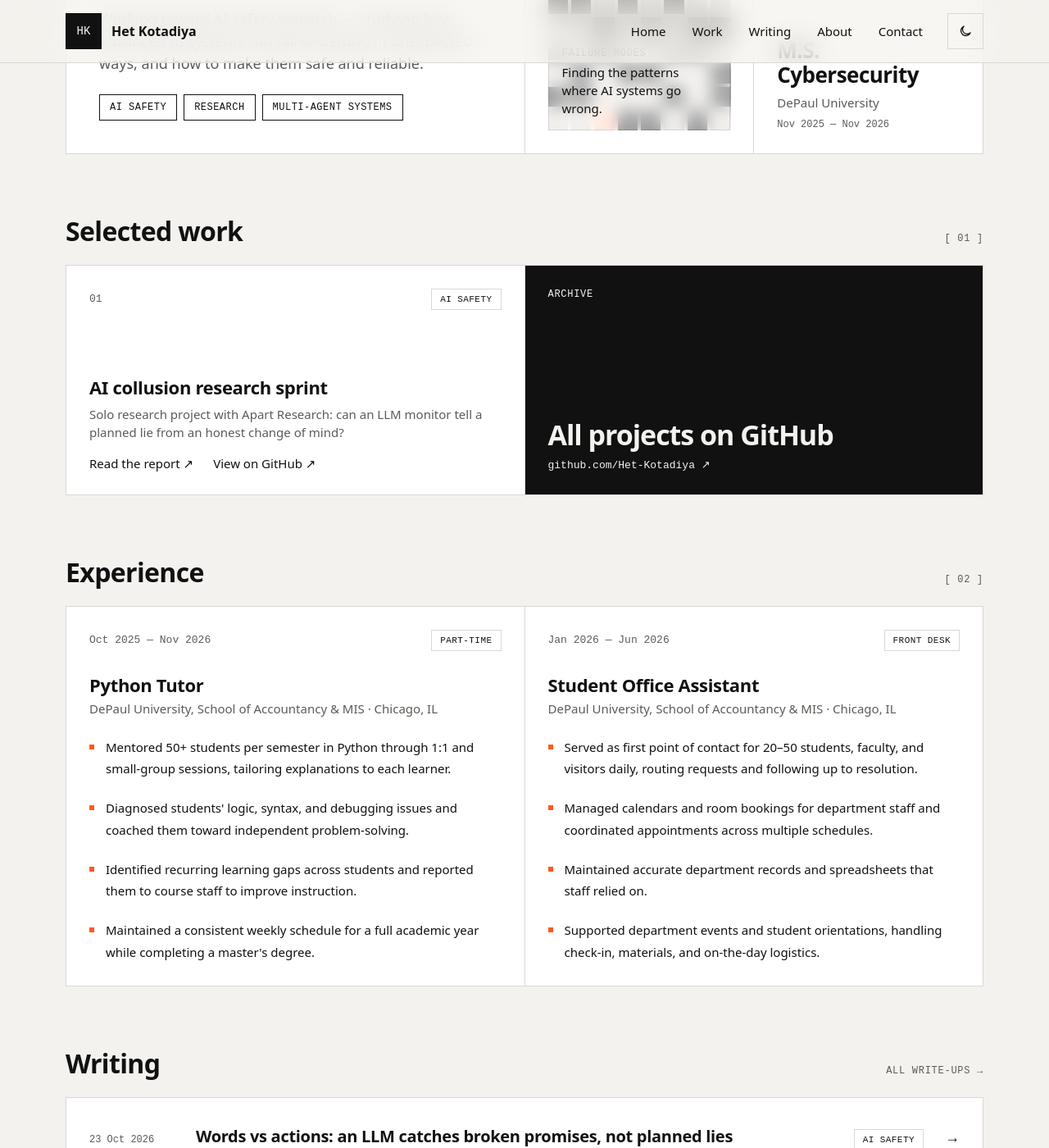
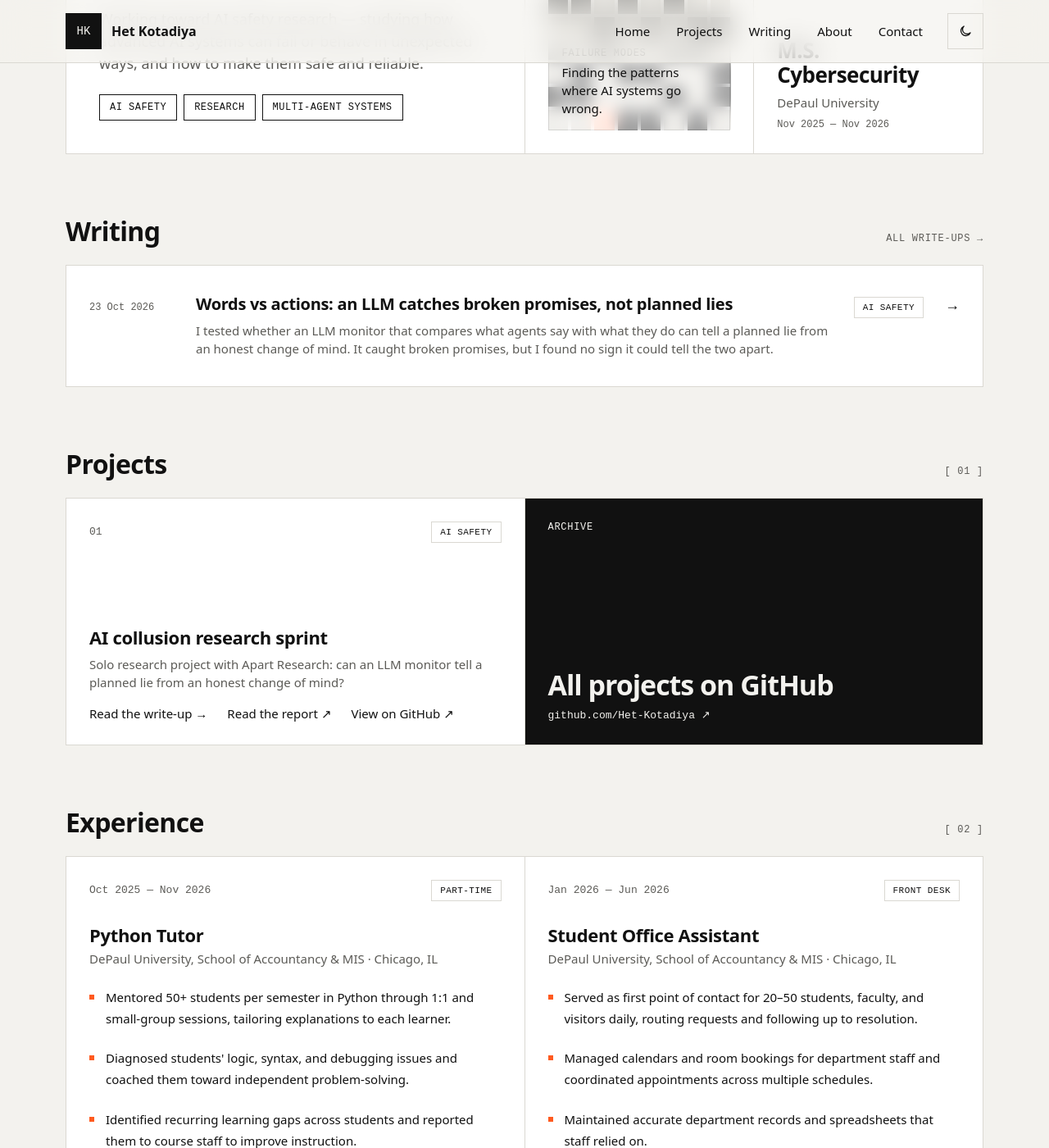
Before and after one commit to Het-Kotadiya/Het-Kotadiya.github.io, a Jekyll site: the page built from index.html, in a window 1280 px wide and 1400 px high, scrolled down 466 px. Shown: the whole window at 82% size. Built offline with Jekyll 4.4.1, drawn with Linux system fonts in a browser that asks for light colours; some of the changed text lies outside the part shown.

Commit message:
Move Writing above Projects and rename Selected work to Projects
- Home page order: Intro, Writing, Projects, Experience, About, Contact
- Menu link Work -> Projects (anchor #projects)
- Sprint card links to the write-up; Projects tiles grow with content

Co-Authored-By: Claude Opus 5.5 <noreply@anthropic.com>

```diff
--- a/_includes/header.html
+++ b/_includes/header.html
@@ -6,7 +6,7 @@
   </a>
   <nav aria-label="Main">
     <a href="{{ '/' | relative_url }}"{% if page.url == '/' %} aria-current="page"{% endif %}><span class="u">Home</span></a>
-    <a href="{{ '/#work' | relative_url }}"><span class="u">Work</span></a>
+    <a href="{{ '/#projects' | relative_url }}"><span class="u">Projects</span></a>
     <a href="{{ '/writing/' | relative_url }}"{% if page.url contains '/writing/' %} aria-current="page"{% endif %}><span class="u">Writing</span></a>
     <a href="{{ '/#about' | relative_url }}"><span class="u">About</span></a>
     <a href="{{ '/#contact' | relative_url }}"><span class="u">Contact</span></a>
--- a/index.html
+++ b/index.html
@@ -71,14 +71,43 @@
       </div>
     </section>
 
-    <!-- ===== Work ===== -->
-    <div class="section-head" id="work">
-      <h2>Selected work</h2>
+    <!-- ===== Writing (shows your 3 latest posts, or a "coming soon" card before the first one) ===== -->
+    <div class="section-head" id="writing">
+      <h2>Writing</h2>
+      <a class="mono muted more" href="/writing/"><span class="u">All write-ups</span> <span class="arr r">→</span></a>
+    </div>
+
+    <section class="bento" aria-label="Latest writing">
+      {%- if site.posts.size > 0 %}
+      <div class="tile full list-tile">
+        {% include post-list.html posts=site.posts limit=3 %}
+      </div>
+      {%- else %}
+      <a class="tile wide tall" href="/writing/">
+        <span class="mono muted">Write-ups</span>
+        <span class="stack" style="gap:10px">
+          <span class="big">Articles on AI safety research</span>
+          <span class="small muted">The first write-up is on its way.</span>
+        </span>
+      </a>
+      <a class="tile wide tall inverse" href="/writing/">
+        <span class="mono">Writing</span>
+        <span class="stack" style="gap:10px">
+          <span class="bigger">Visit the writing page</span>
+          <span class="mono" style="text-transform:none;letter-spacing:0;font-size:13px">hetkotadiya.com/writing <span class="arr r">→</span></span>
+        </span>
+      </a>
+      {%- endif %}
+    </section>
+
+    <!-- ===== Projects ===== -->
+    <div class="section-head" id="projects">
+      <h2>Projects</h2>
       <span class="mono muted">[ 01 ]</span>
     </div>
 
-    <section class="bento" aria-label="Selected work">
-      <article class="tile wide wq card">
+    <section class="bento" aria-label="Projects">
+      <article class="tile wide tall card">
         <div class="card-top">
           <span class="num">01</span>
           <span class="tag">AI Safety</span>
@@ -87,13 +116,14 @@
           <h3>AI collusion research sprint</h3>
           <p class="small muted">Solo research project with Apart Research: can an LLM monitor tell a planned lie from an honest change of mind?</p>
           <div style="display:flex;flex-wrap:wrap;gap:4px 24px">
+            <a class="link" href="/writing/words-vs-actions/"><span class="u">Read the write-up</span> <span class="arr r">→</span></a>
             <a class="link" href="https://apartresearch.com/sprints/projects/words-vs-actions-an-llm-catches-broken-promises-not-planned-lies-s2hc" target="_blank" rel="noopener noreferrer"><span class="u">Read the report</span> <span class="arr ne">↗</span></a>
             <a class="link" href="https://github.com/Het-Kotadiya/lie-or-change-of-mind" target="_blank" rel="noopener noreferrer"><span class="u">View on GitHub</span> <span class="arr ne">↗</span></a>
           </div>
         </div>
       </article>
 
-      <a class="tile wide wq inverse" href="https://github.com/Het-Kotadiya" target="_blank" rel="noopener noreferrer">
+      <a class="tile wide tall inverse" href="https://github.com/Het-Kotadiya" target="_blank" rel="noopener noreferrer">
         <span class="mono">Archive</span>
         <span class="stack" style="gap:10px">
           <span class="bigger">All projects on GitHub</span>
@@ -142,35 +172,6 @@
           </ul>
         </div>
       </article>
-    </section>
-
-    <!-- ===== Writing (shows your 3 latest posts, or a "coming soon" card before the first one) ===== -->
-    <div class="section-head" id="writing">
-      <h2>Writing</h2>
-      <a class="mono muted more" href="/writing/"><span class="u">All write-ups</span> <span class="arr r">→</span></a>
-    </div>
-
-    <section class="bento" aria-label="Latest writing">
-      {%- if site.posts.size > 0 %}
-      <div class="tile full list-tile">
-        {% include post-list.html posts=site.posts limit=3 %}
-      </div>
-      {%- else %}
-      <a class="tile wide tall" href="/writing/">
-        <span class="mono muted">Write-ups</span>
-        <span class="stack" style="gap:10px">
-          <span class="big">Articles on AI safety research</span>
-          <span class="small muted">The first write-up is on its way.</span>
-        </span>
-      </a>
-      <a class="tile wide tall inverse" href="/writing/">
-        <span class="mono">Writing</span>
-        <span class="stack" style="gap:10px">
-          <span class="bigger">Visit the writing page</span>
-          <span class="mono" style="text-transform:none;letter-spacing:0;font-size:13px">hetkotadiya.com/writing <span class="arr r">→</span></span>
-        </span>
-      </a>
-      {%- endif %}
     </section>
 
     <!-- ===== About ===== -->
```
